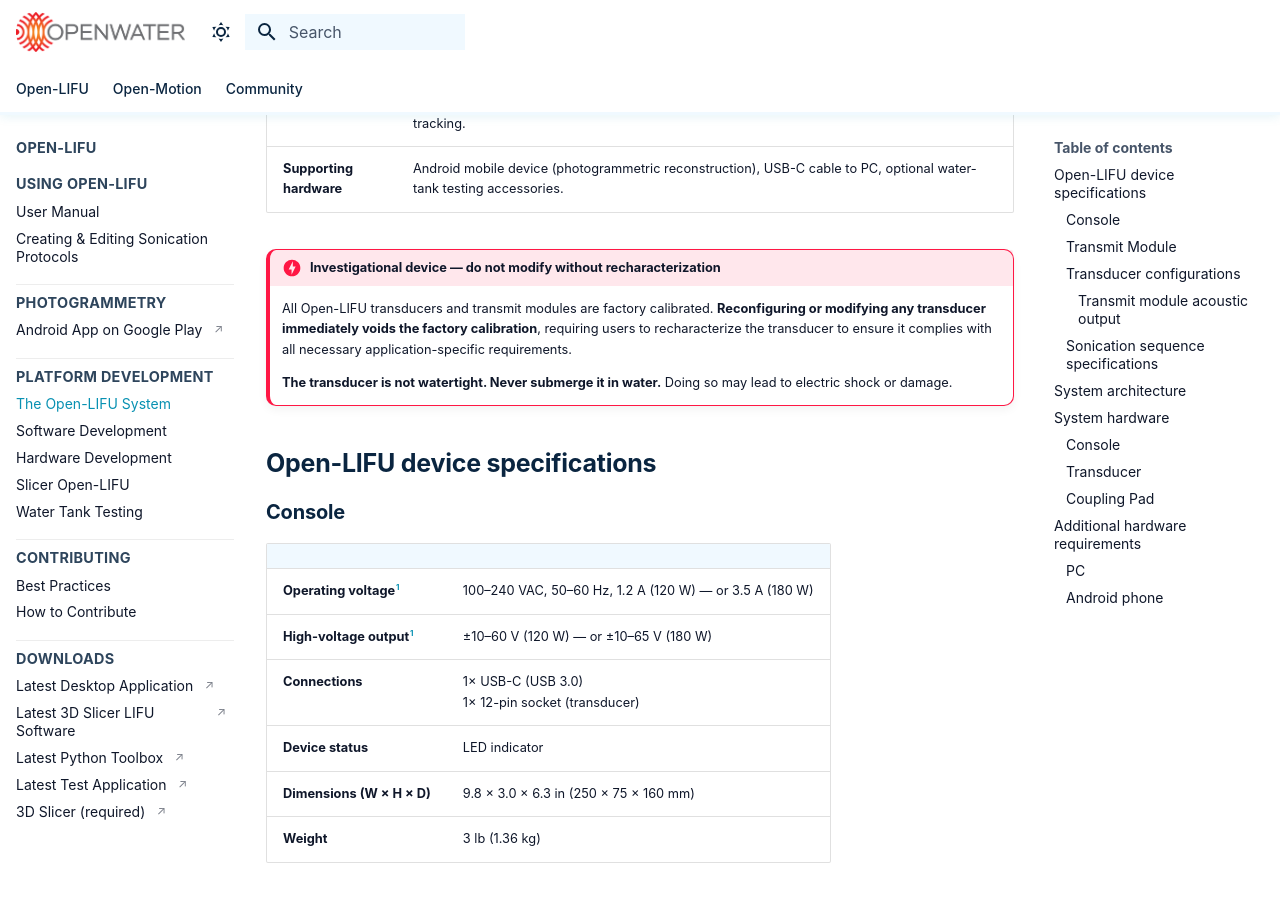
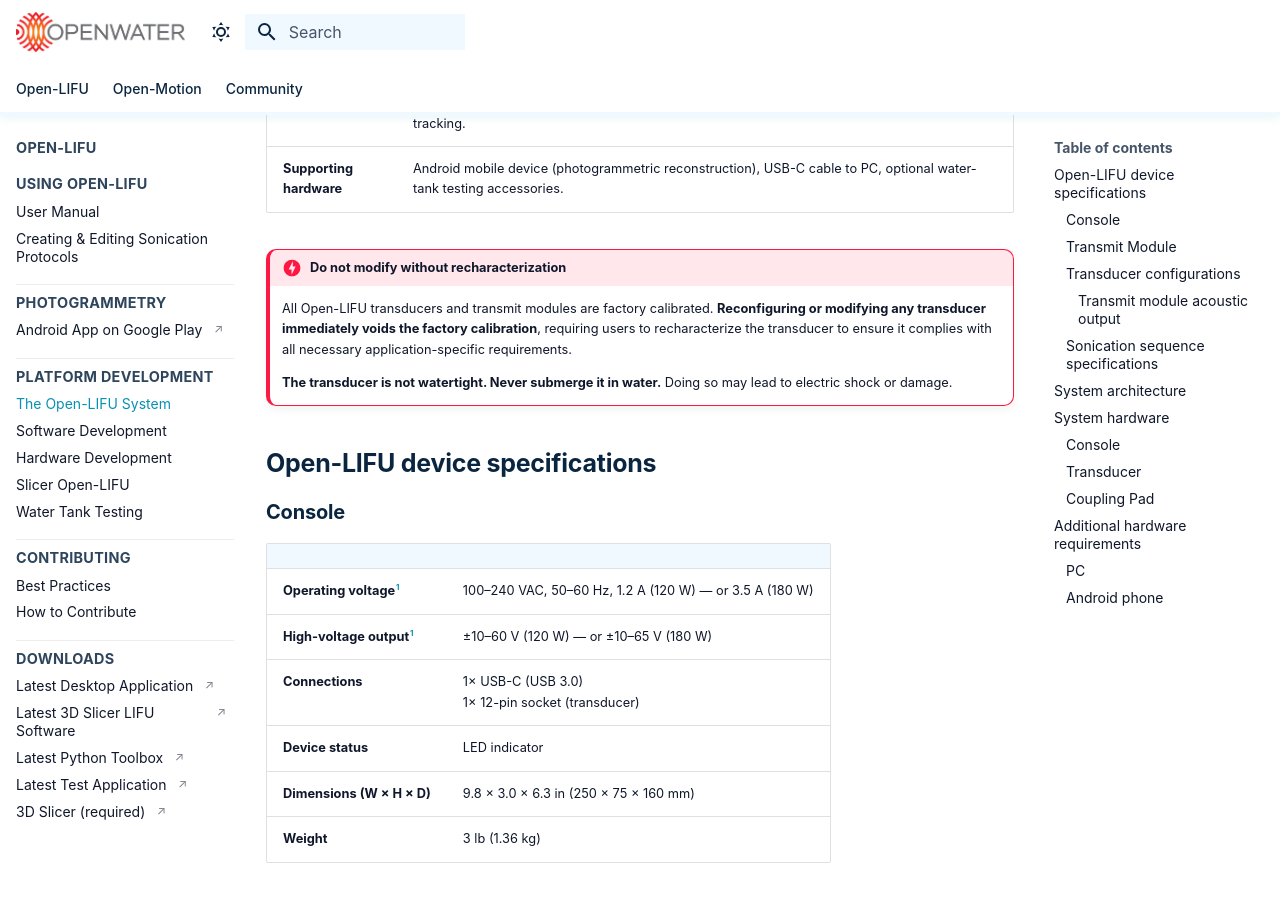
Before and after one commit to OpenwaterHealth/openwater-docs, an MkDocs documentation site: the page built from docs/openlifu/system.md, in a window 1280 px wide and 900 px high, scrolled down 340 px. Built offline with MkDocs 1.6.1 and Material for MkDocs 9.7.7, drawn with Linux system fonts in a browser that asks for light colours; comment, search, counter and statistics services are not loaded.

Commit message:
Remove last unsourced investigational-device reference
A site-wide sweep after 47ca6a2 found one remaining instance: the recharacterization admonition in system.md was titled "Investigational device — do not modify without recharacterization".

Same issue as the overview heading — "investigational device" is not the characterization any Open-LIFU controlled document uses. Here the term was also doing no work: the admonition is about factory calibration and recharacterization, not device classification. Title is now "Do not modify without recharacterization", which drops the unsourced regulatory term without weakening the warning at all. The body text is unchanged.

This is an admonition title rather than a heading, so it generates no anchor and nothing cross-references it.

"investigational" now appears zero times across the built site.

Co-Authored-By: Claude Opus 5 <noreply@anthropic.com>
Claude-Session: https://claude.ai/code/session_01JE4MQXx7cJtskwGEbz7Xgd

```diff
--- a/docs/openlifu/system.md
+++ b/docs/openlifu/system.md
@@ -8,7 +8,7 @@ The Open-LIFU hardware platform consists of three primary components.
 | **Transducer** | Wearable headset-style housing containing one or more **Transmit Modules** (each a 64-element 2D matrix array), a deformable acoustic coupling pad, and unique geometric features for spatial tracking. |
 | **Supporting hardware** | Android mobile device (photogrammetric reconstruction), USB-C cable to PC, optional water-tank testing accessories. |
 
-!!! danger "Investigational device — do not modify without recharacterization"
+!!! danger "Do not modify without recharacterization"
     All Open-LIFU transducers and transmit modules are factory calibrated.
     **Reconfiguring or modifying any transducer immediately voids the factory
     calibration**, requiring users to recharacterize the transducer to
```
